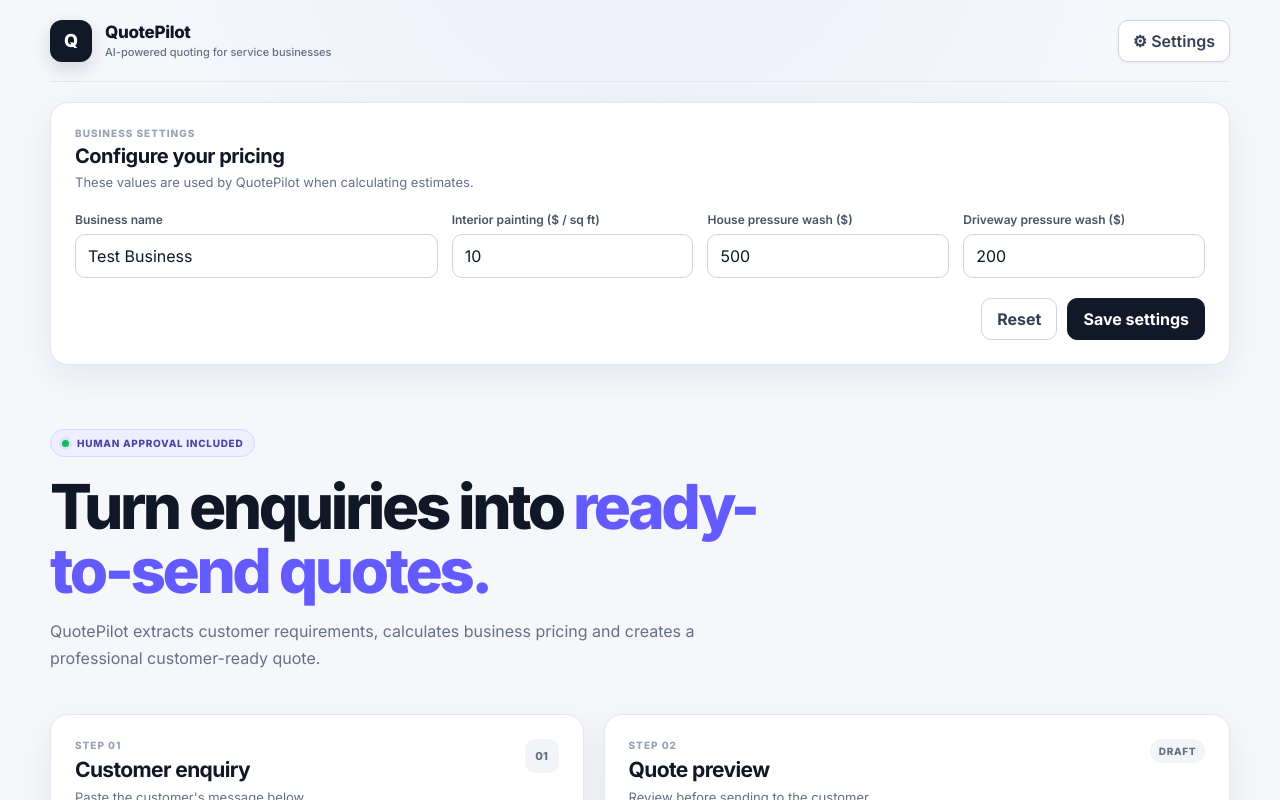
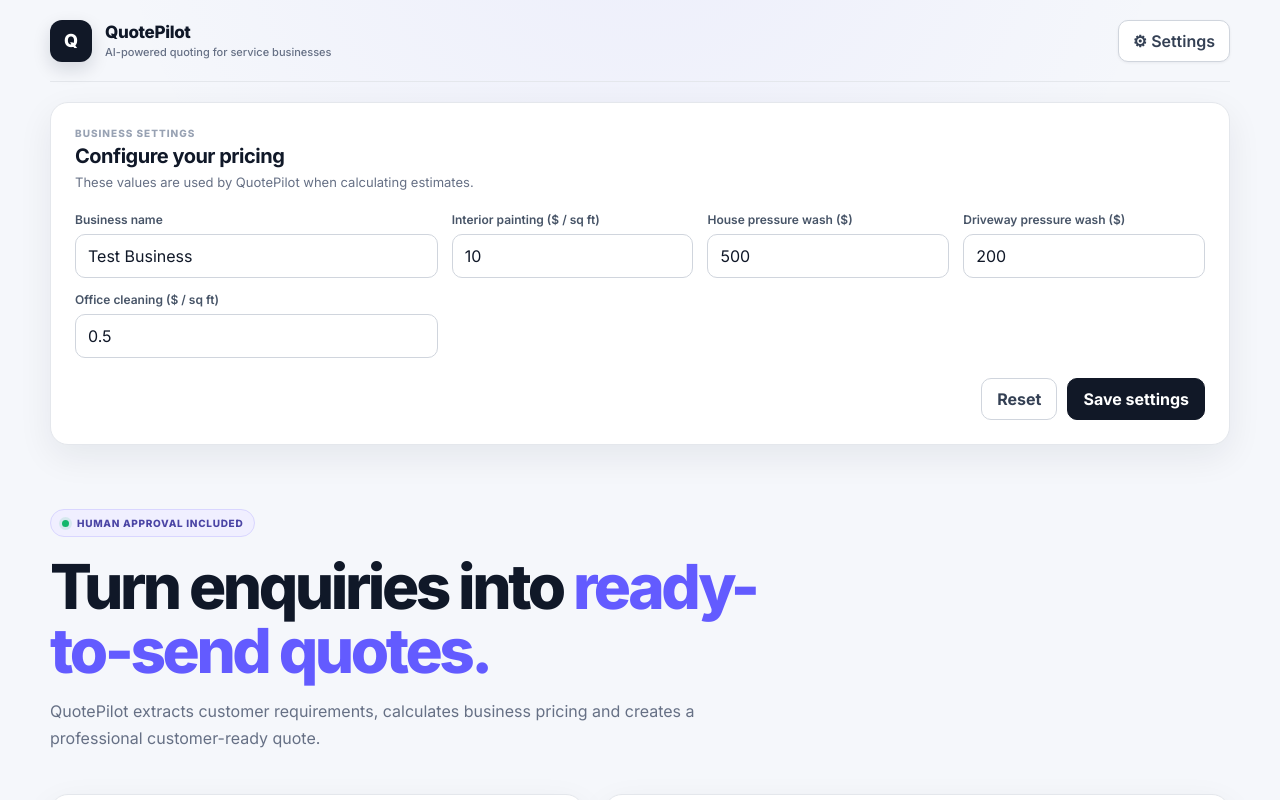
Before and after one commit to ceramicdesignhub/ai-quote-assistant, a Next.js app: page / in a window 1280 px wide. Both pictures are taken after a click on the button "⚙ Settings". Shown: the top 800 px of the page. Built offline with nearby package versions, Linux system fonts and the light colour scheme.

Commit message:
Add office cleaning pricing setting

```diff
--- a/app/page.tsx
+++ b/app/page.tsx
@@ -7,6 +7,7 @@ type Settings = {
   paintingRate: number;
   pressureWashRate: number;
   drivewayRate: number;
+  cleaningRate: number;
 };
 
 type QuoteHistoryItem = {
@@ -26,6 +27,7 @@ const defaultSettings: Settings = {
   paintingRate: 10,
   pressureWashRate: 500,
   drivewayRate: 200,
+  cleaningRate: 0.50,
 };
 
 function createQuoteNumber() {
@@ -86,9 +88,10 @@ export default function Home() {
 
     if (savedSettings) {
       try {
-        setSettings(
-          JSON.parse(savedSettings)
-        );
+        setSettings({
+          ...defaultSettings,
+          ...JSON.parse(savedSettings),
+        });
       } catch {
         // Ignore invalid settings.
       }
@@ -531,6 +534,27 @@ export default function Home() {
                   onChange={(e) =>
                     updateSetting(
                       "drivewayRate",
+                      e.target.value
+                    )
+                  }
+                />
+              </label>
+
+              <label>
+                <span>
+                  Office cleaning ($ / sq ft)
+                </span>
+
+                <input
+                  type="number"
+                  min="0"
+                  step="0.01"
+                  value={
+                    settings.cleaningRate
+                  }
+                  onChange={(e) =>
+                    updateSetting(
+                      "cleaningRate",
                       e.target.value
                     )
                   }
```
